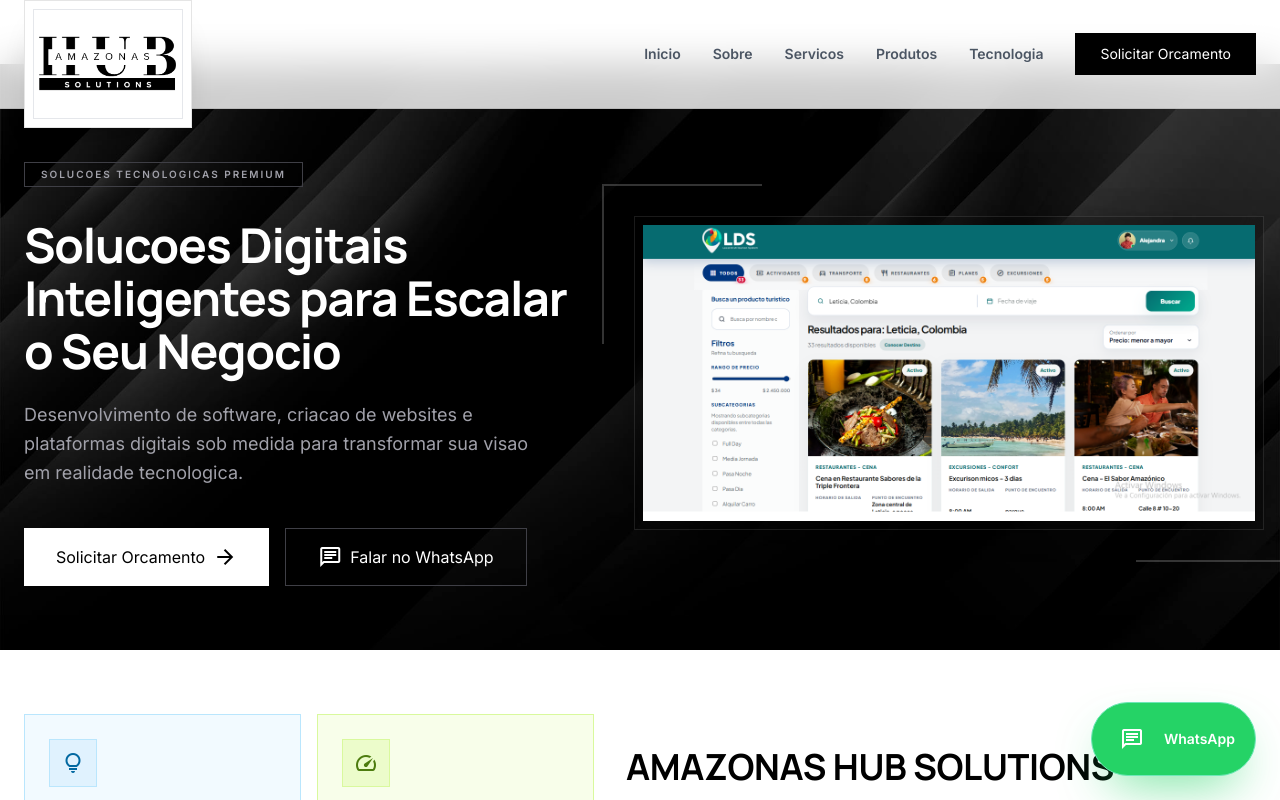
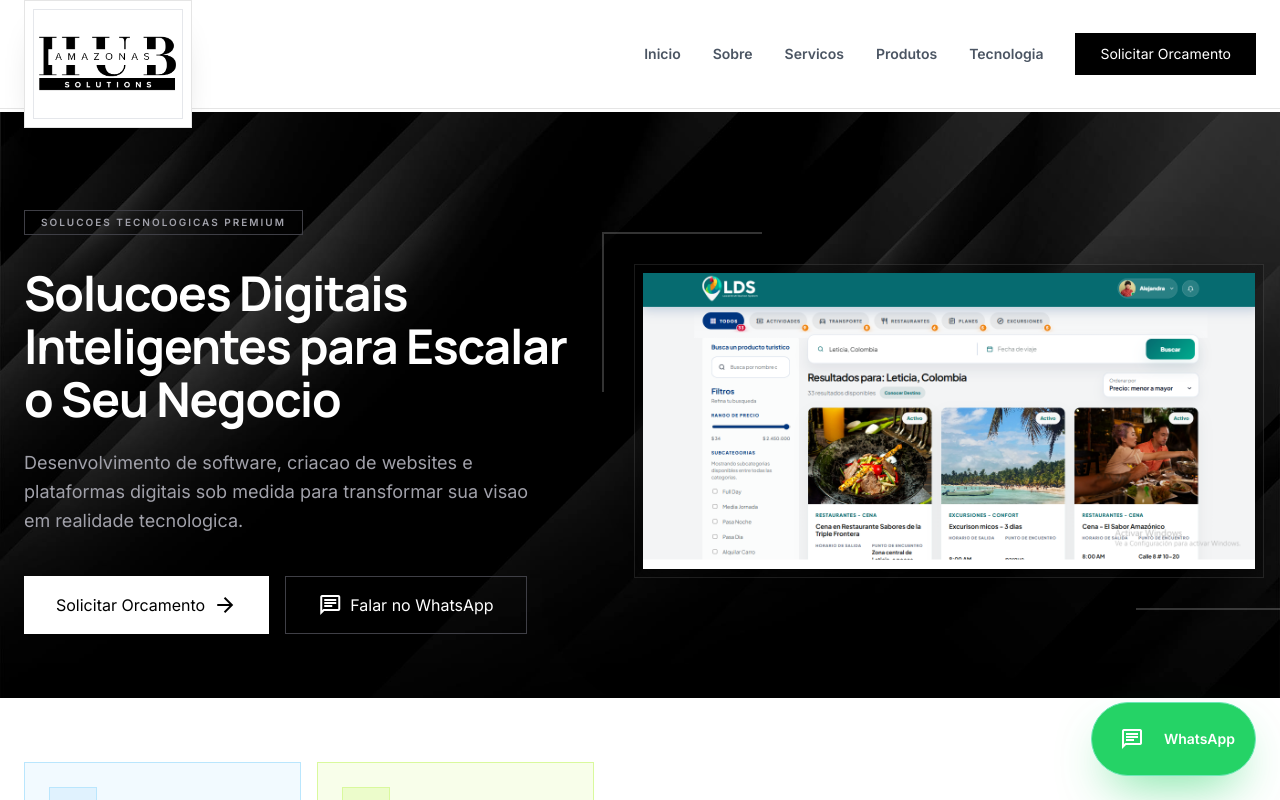
Before and after one commit to amazonashubsolutions-web/amazonashubsolutions-site, a React (Vite) app: page / in a window 1280 px wide. Shown: the top 800 px of the page. Built offline with nearby package versions, Linux system fonts and the light colour scheme.

Commit message:
seccion hero

```diff
--- a/src/App.jsx
+++ b/src/App.jsx
@@ -26,7 +26,7 @@
   return (
     <div className="min-h-screen bg-white text-black">
       <SiteHeader brand={navigation.brand} links={navigation.links} cta={navigation.cta} />
-      <main className="pt-16">
+      <main className="pt-24 md:pt-28">
         <HeroSection content={hero} />
         <AboutSection content={about} />
         <ServicesSection content={services} />
```
Also changed, not shown: 1 other file (tests, documents, lock files or other folders).
